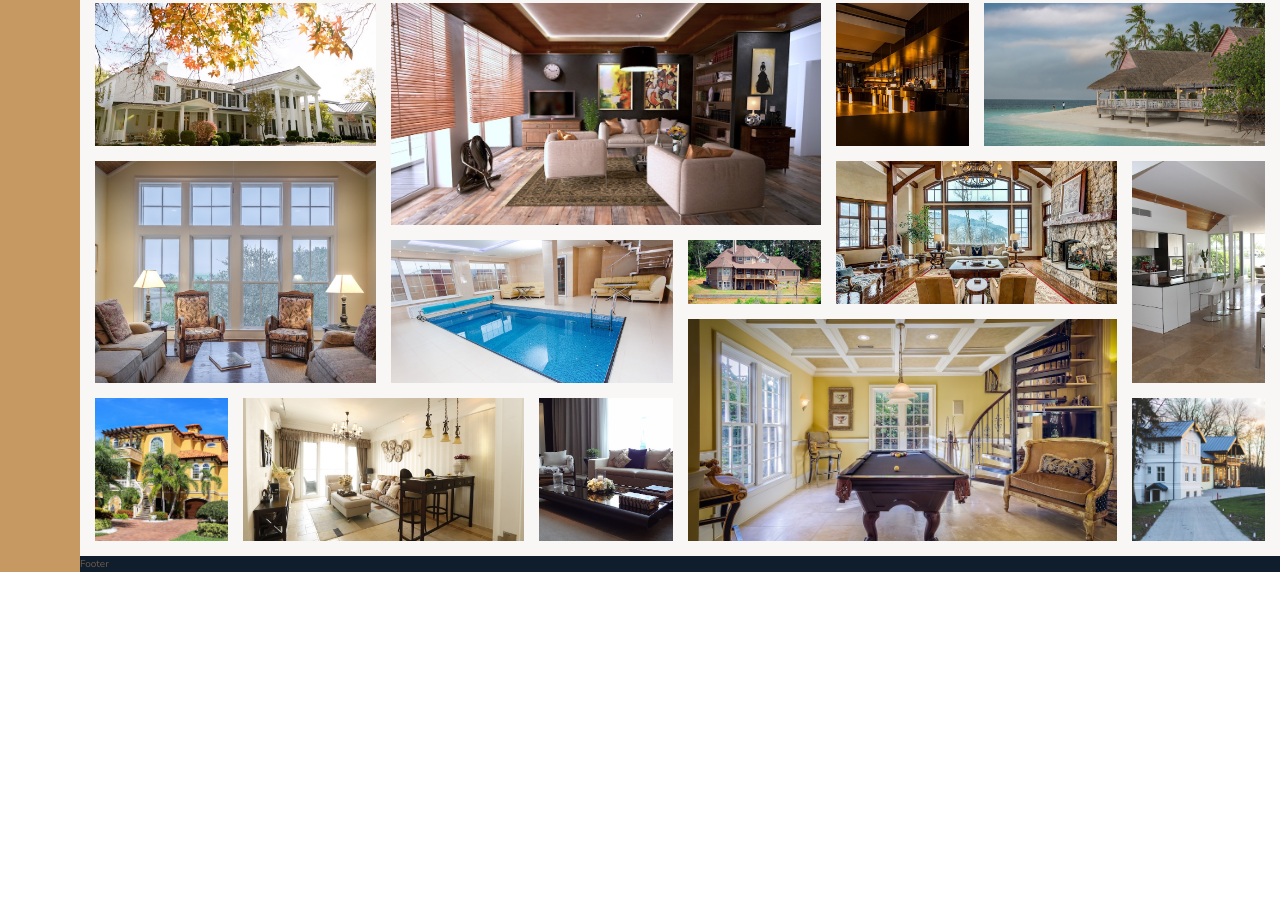
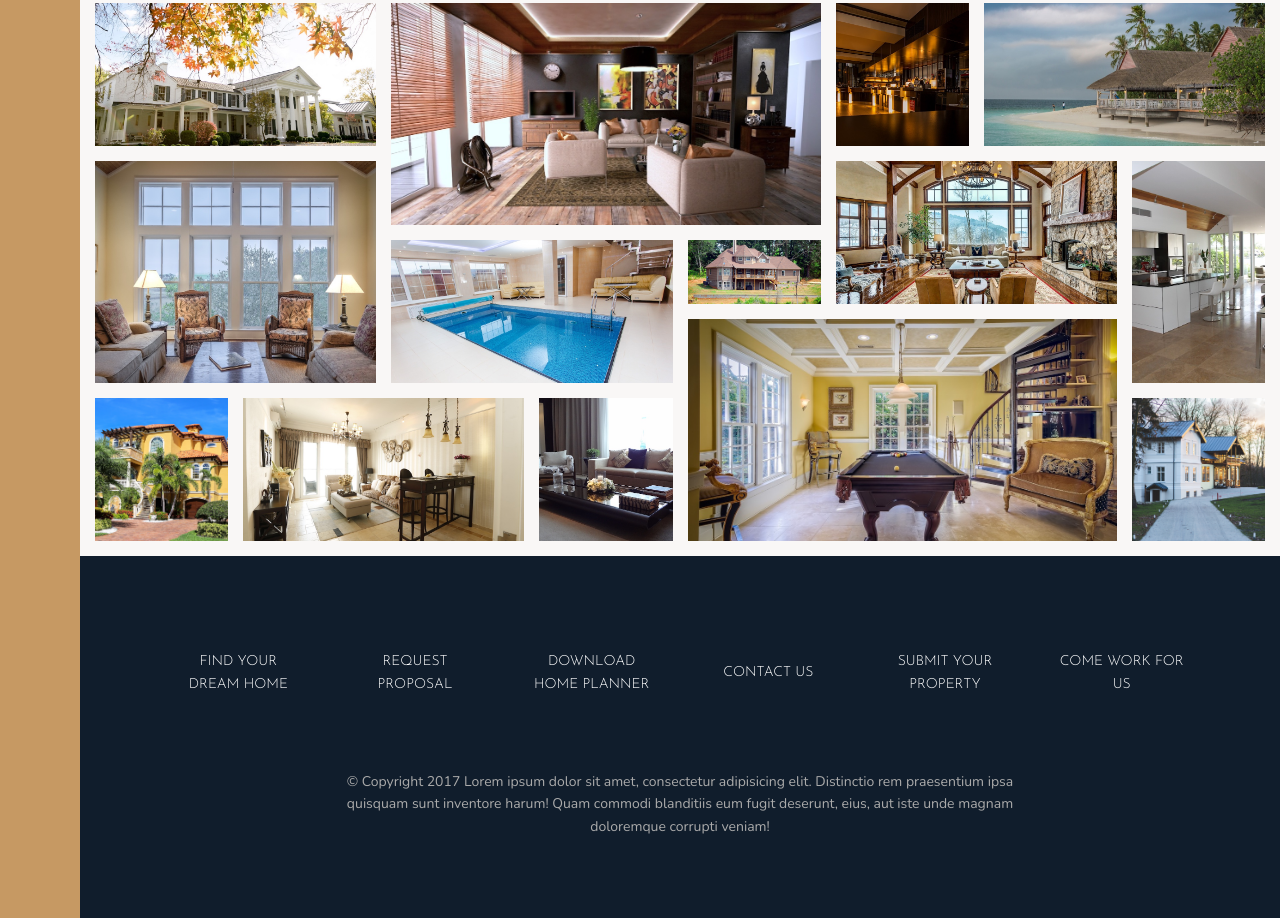
Before and after one commit to lasjorg/tut-nexter, a website: page index.html in a window 1280 px wide. Shown: the part 3080-3998 px from the top of the page. Before the commit the page ends 3652 px from the top, so only its background shows below. Drawn offline with nearby package versions, Linux system fonts and the light colour scheme.

Commit message:
Add footer

```diff
--- a/index.html
+++ b/index.html
@@ -355,7 +355,17 @@
     </section>
 
     <footer class="footer">
-        Footer
+        <ul class="nav">
+            <li class="nav__item"><a href="#" class="nav__link">Find your dream home</a></li>
+            <li class="nav__item"><a href="#" class="nav__link">Request proposal</a></li>
+            <li class="nav__item"><a href="#" class="nav__link">Download home planner</a></li>
+            <li class="nav__item"><a href="#" class="nav__link">Contact us</a></li>
+            <li class="nav__item"><a href="#" class="nav__link">Submit your property</a></li>
+            <li class="nav__item"><a href="#" class="nav__link">Come work for us</a></li>
+        </ul>
+        <p class="copyright">
+            &copy; Copyright 2017 Lorem ipsum dolor sit amet, consectetur adipisicing elit. Distinctio rem praesentium ipsa quisquam sunt inventore harum! Quam commodi blanditiis eum fugit deserunt, eius, aut iste unde magnam doloremque corrupti veniam!
+        </p>
     </footer>
 </body>
 
--- a/sass/_footer.scss
+++ b/sass/_footer.scss
@@ -1,4 +1,44 @@
 .footer {
   background-color: $color-secondary;
   grid-column: full-start / full-end;
+  padding: 8rem;
 }
+
+.nav {
+  display: grid;
+  grid-template-columns: repeat(auto-fit, minmax(15rem, 1fr));
+  grid-gap: 2rem;
+  align-items: center;
+  list-style: none;
+
+  &__item {
+
+  }
+
+  &__link:link,
+  &__link:visited {
+    display: block;
+    font-family: $font-display;
+    font-size: 1.4rem;
+    text-transform: uppercase;
+    text-align: center;
+    text-decoration: none;
+    padding: 1.5rem;
+    color: #fff;
+    transition: all 0.2s;
+  }
+
+  &__link:hover,
+  &__link:active {
+    background-color: rgba(#fff, 0.05);
+    transform: translateY(-3px);
+  }
+}
+
+.copyright {
+  font-size: 1.4rem;
+  text-align: center;
+  margin: 6rem auto 0 auto;
+  width: 70%;
+  color: $color-grey-light-2;
+}
```
Also changed, not shown: css/style.css.
